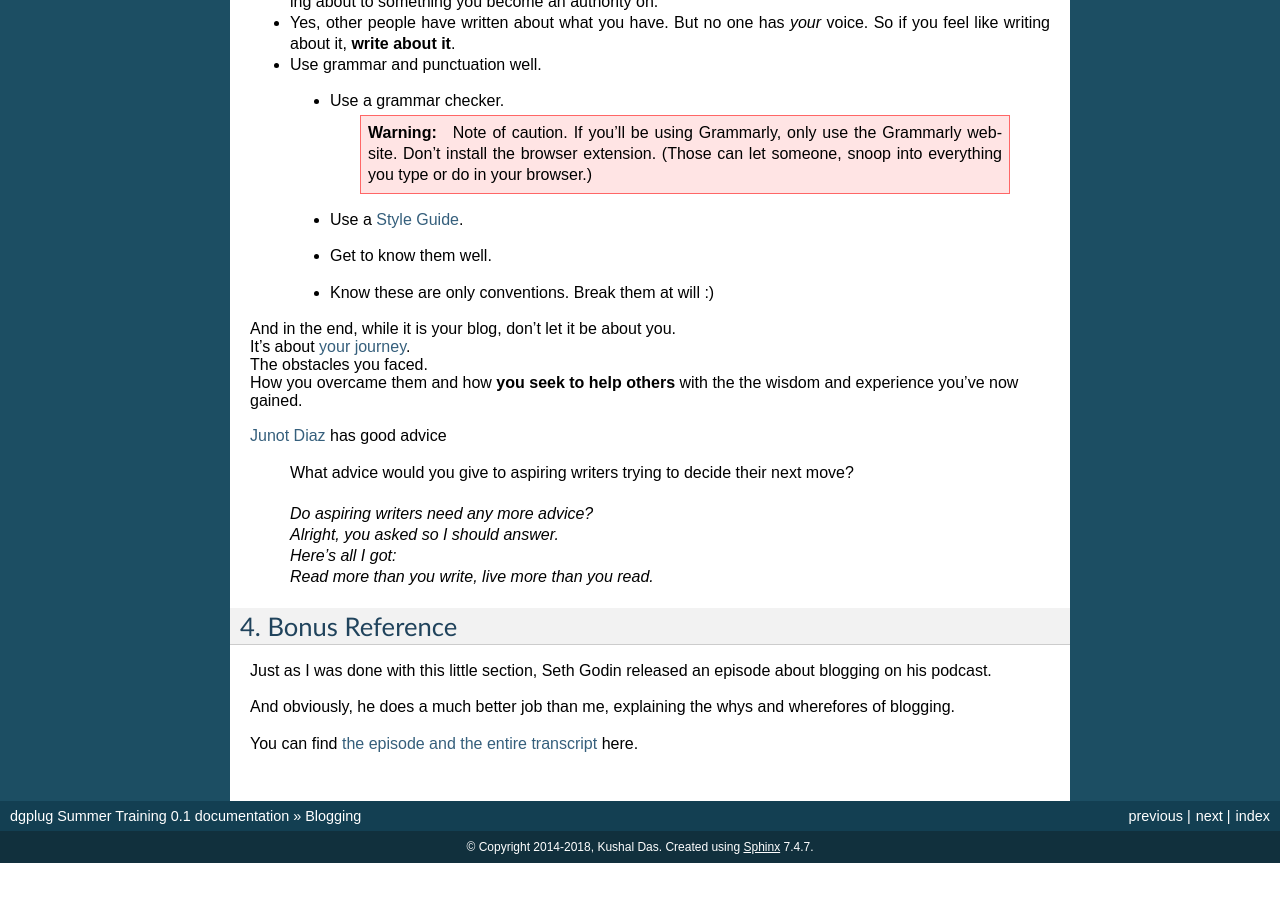
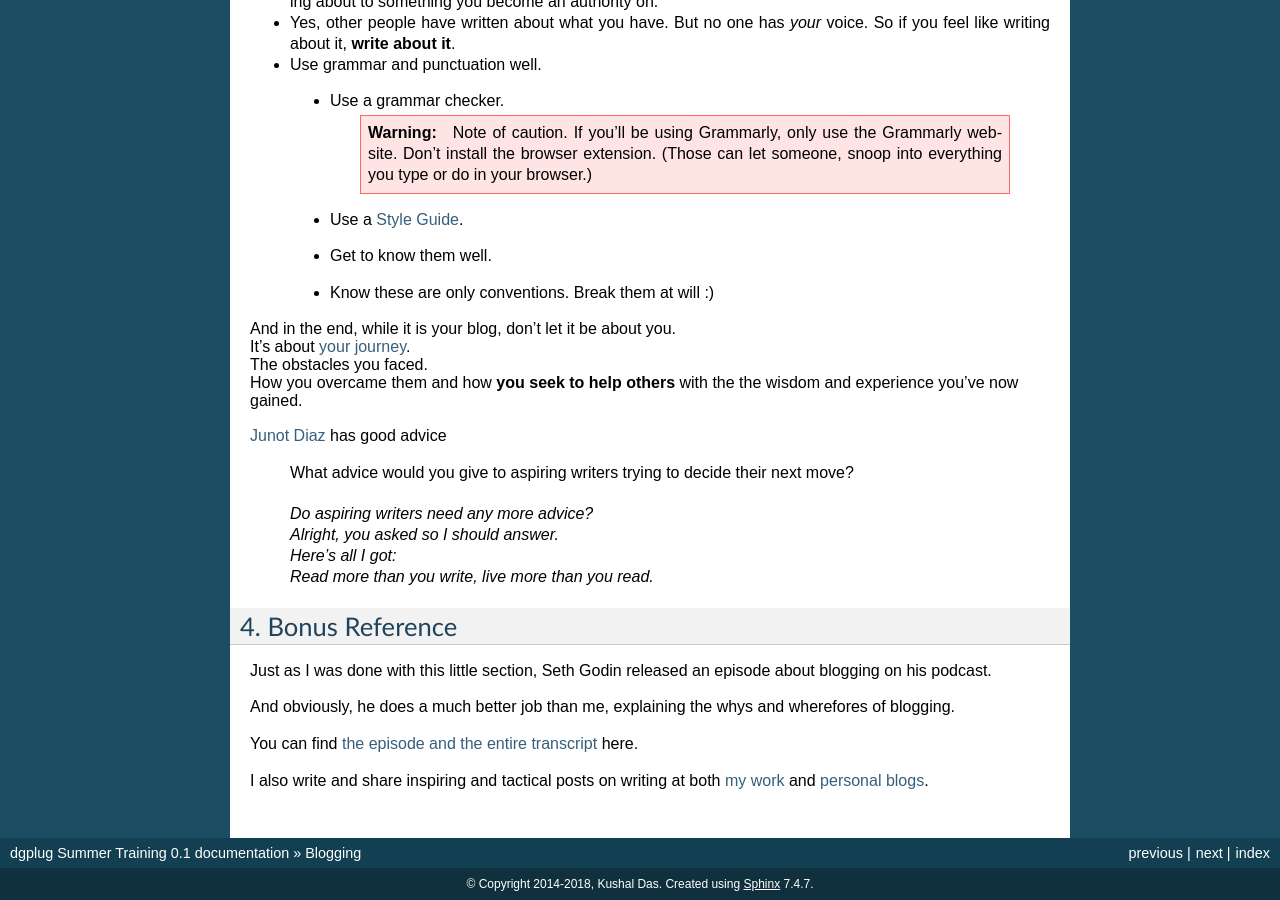
Before and after one commit to kushaldas/summertraining, a Sphinx documentation site: the page built from docs/blogging.rst, in a window 1280 px wide and 900 px high, scrolled down 3101 px. Built offline with Sphinx 7.4.7, drawn with Linux system fonts in a browser that asks for light colours; before the commit the page ends 3964 px from its top, so only the background shows below that.

Commit message:
Added links to janusworx and mjbraganza writing categories.

```diff
--- a/docs/blogging.rst
+++ b/docs/blogging.rst
@@ -210,3 +210,5 @@ Just as I was done with this little section, Seth Godin released an episode abou
 And obviously, he does a much better job than me, explaining the whys and wherefores of blogging.
 
 You can find `the episode and the entire transcript <https://janusworx.com/seth-akimbo-blogging.html>`__ here.
+
+I also write and share inspiring and tactical posts on writing at both `my work <https://janusworx.com/categories/writing.html>`__ and `personal blogs <https://mjbraganza.com/categories/writing/>`__.
```
